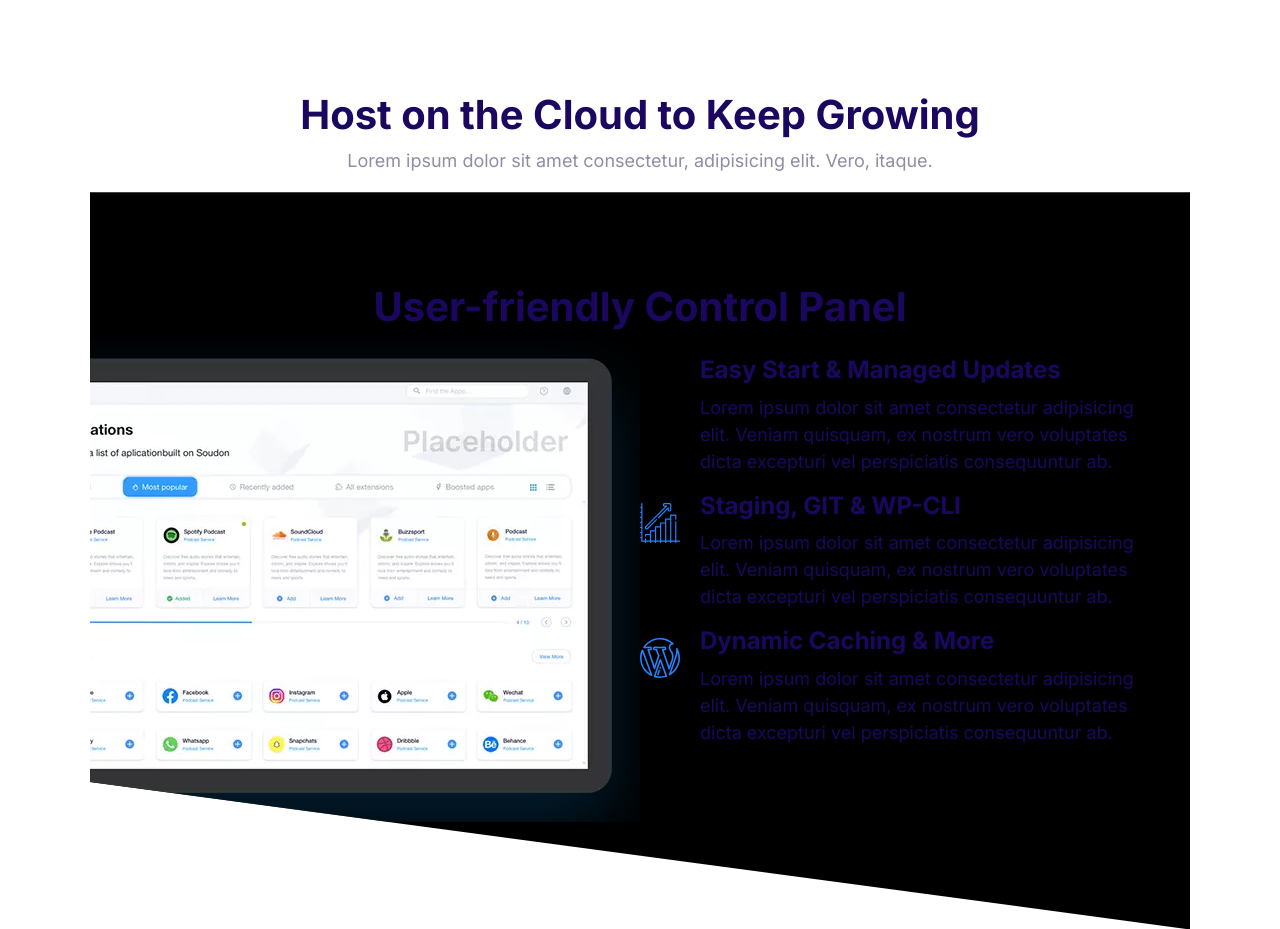
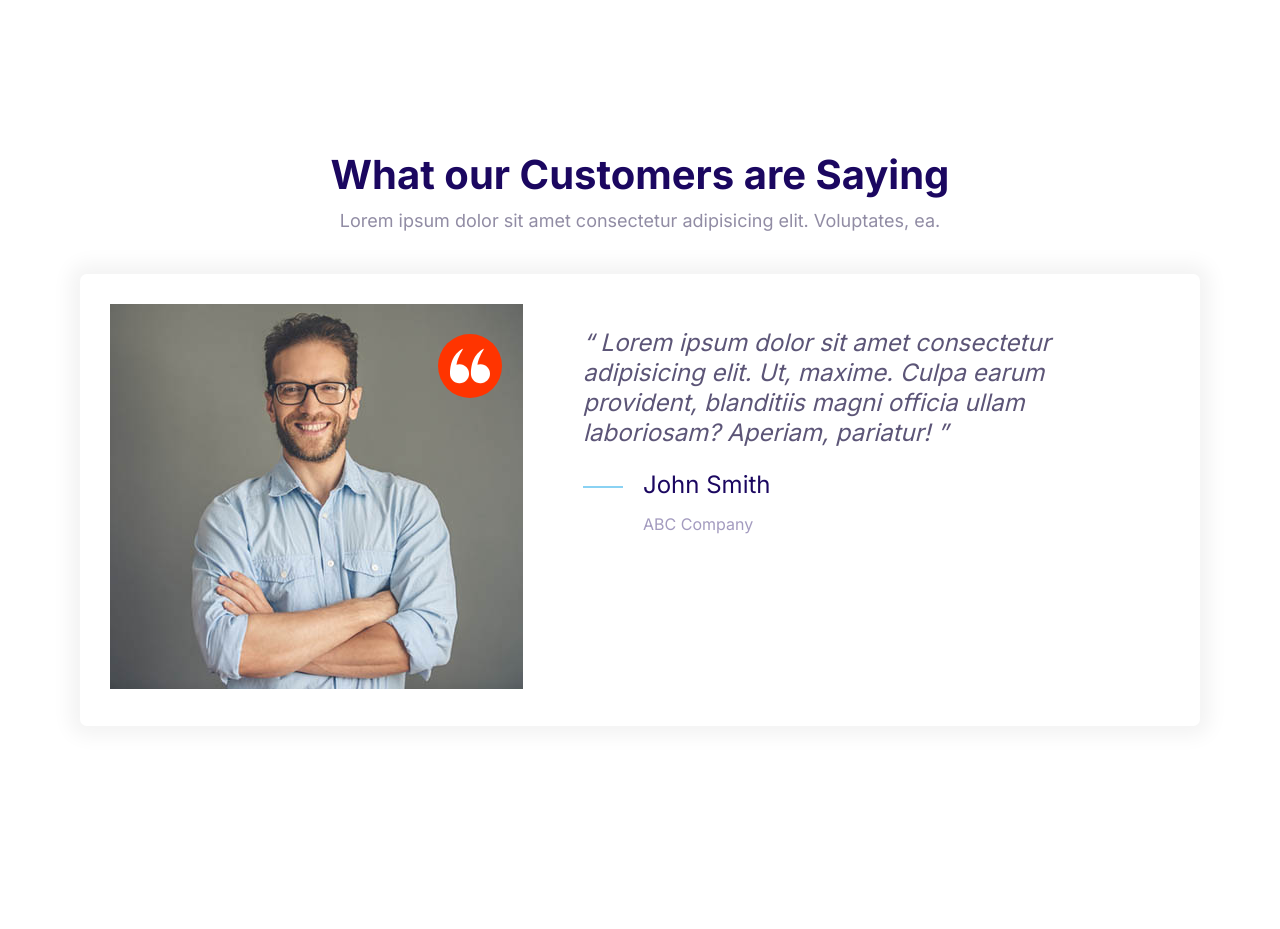
Before and after one commit to prince-seyramba/html-css-study, a plain HTML site: page index.html in a window 1280 px wide. After the commit the page ends 846 px from the top, so only its background shows below. Drawn offline with Linux system fonts and the light colour scheme.

Commit message:
testimonial-block

```diff
--- a/CSS/style.css
+++ b/CSS/style.css
@@ -494,13 +494,14 @@ a {
 }
 
 .testimonial__image > img {
-  width: 100%;
+  width: auto;
 }
 
 .testimonial__image > .icon-container {
   position: absolute;
   top: 3rem;
-  right: -32px;
+  right: -90%;
+  fill: #fff;
 }
 
 @media screen and (min-width: 768px) {
@@ -595,6 +596,7 @@ a {
 
 .block__header {
   text-align: center;
+  margin-bottom: 4rem;
 }
 
 .block__heading {
--- a/index.html
+++ b/index.html
@@ -15,83 +15,52 @@
     <link rel="stylesheet" href="/CSS/style.css" />
   </head>
   <body>
-    <section class="block container">
+    <section class="block">
       <header class="block__header">
-        <h2>Host on the Cloud to Keep Growing</h2>
+        <h2>What our Customers are Saying</h2>
         <p>
-          Lorem ipsum dolor sit amet consectetur, adipisicing elit. Vero,
-          itaque.
+          Lorem ipsum dolor sit amet consectetur adipisicing elit. Voluptates,
+          ea.
         </p>
       </header>
-      <section class="block block--dark block--skewed-right block-showcase">
-        <header class="block__header">
-          <h2>User-friendly Control Panel</h2>
-        </header>
-        <div class="container grid grid--1x2">
-          <picture class="block-showcase__image">
-            <source
-              type="image/webp"
-              srcset="images/ipad.webp 1x, images/ipad@2x.webp 2x"
+      <div class="container">
+        <body style="padding: 6rem; width: 100%">
+          <div class="card testimonial">
+            <div class="grid grid--1x2">
+              <div class="testimonial__image" style="width: 50%">
+                <img
+                  src="images/testimonial.jpg"
+                  alt="A happy,smiling customer"
                 />
-            <source
-              type="image/png"
-              srcset="images/ipad.png 1x, images/ipad@2x.png 2x"
-            />
-            <img src="images/ipad.png" alt="" />
-          </picture>
-          <ul class="list">
-            <li>
+                <span class="icon-container icon-container--accent">
+                  <svg class="icon icon--collapsible">
+                    <use xlink:href="images/sprite.svg#quotes"></use>
+                  </svg>
+                </span>
+              </div>
+              <blockquote class="quote">
+                <p class="quote__text">
+                  Lorem ipsum dolor sit amet consectetur adipisicing elit. Ut,
+                  maxime. Culpa earum provident, blanditiis magni officia ullam
+                  laboriosam? Aperiam, pariatur!
+                </p>
+                <footer>
                   <div class="media">
                     <div class="media__image">
-                  <svg class="icon icon--primary">
-                    <use xlink:href="images/sprite.svg#snap"></use>
+                      <svg class="icon icon--primary quote__line">
+                        <use xlink:href="images/sprite.svg#line"></use>
                       </svg>
                     </div>
                     <div class="media__body">
-                  <h3 class="media__title">Easy Start & Managed Updates</h3>
-                  <p>
-                    Lorem ipsum dolor sit amet consectetur adipisicing elit. Veniam
-                    quisquam, ex nostrum vero voluptates dicta excepturi vel
-                    perspiciatis consequuntur ab.
-                  </p>
+                      <h3 class="media__title quote__author">John Smith</h3>
+                      <p class="quote__organization">ABC Company</p>
                     </div>
                   </div>
-            </li>
-            <li>
-              <div class="media">
-                <div class="media__image">
-                  <svg class="icon icon--primary">
-                    <use xlink:href="images/sprite.svg#growth"></use>
-                  </svg>
-                </div>
-                <div class="media__body">
-                  <h3 class="media__title">Staging, GIT & WP-CLI</h3>
-                  <p>
-                    Lorem ipsum dolor sit amet consectetur adipisicing elit. Veniam
-                    quisquam, ex nostrum vero voluptates dicta excepturi vel
-                    perspiciatis consequuntur ab.
-                  </p>
+                </footer>
+              </blockquote>
             </div>
           </div>
-            </li>
-            <li>
-              <div class="media">
-                <div class="media__image">
-                  <svg class="icon icon--primary">
-                    <use xlink:href="images/sprite.svg#wordpress"></use>
-                  </svg>
-                </div>
-                <div class="media__body">
-                  <h3 class="media__title">Dynamic Caching & More</h3>
-                  <p>
-                    Lorem ipsum dolor sit amet consectetur adipisicing elit. Veniam
-                    quisquam, ex nostrum vero voluptates dicta excepturi vel
-                    perspiciatis consequuntur ab.
-                  </p>
-                </div>
-              </div>
-            </li>
-          </ul>
+        </body>
       </div>
     </section>
     <script src="js/main.js"></script>
```
Also changed, not shown: components/block-testimonial.html (added, +44 -0 lines). Lines whose indentation alone changed are shown as unchanged.
